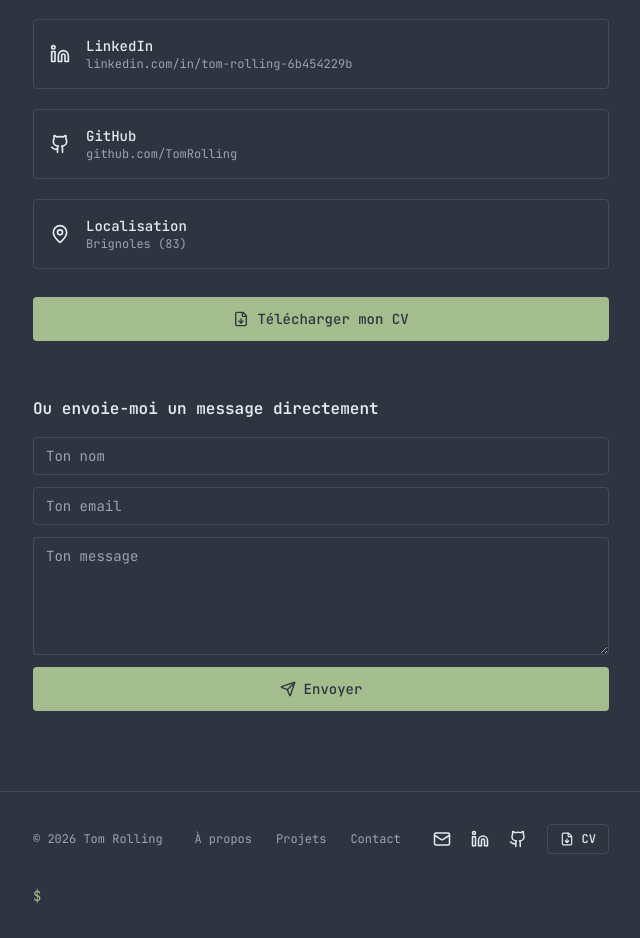
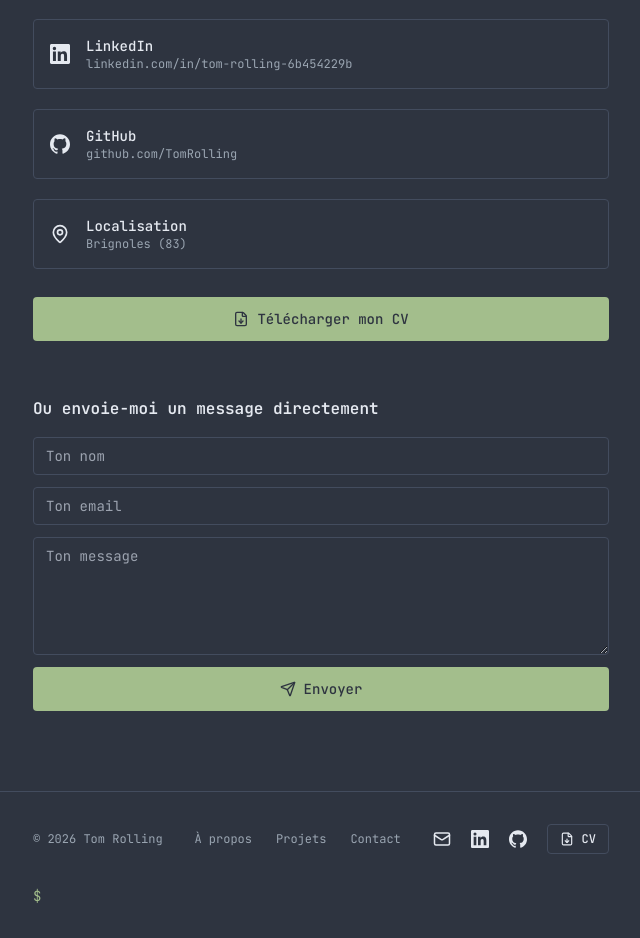
Before and after one commit to TomRolling/portfolio-dev, a Next.js app: page /contact in a window 1280 px wide. Shown: the part 443-1381 px from the top of the page, without its empty margins (319-959 px from the left). Built offline with nearby package versions, Linux system fonts and the light colour scheme; no server answers.

Commit message:
Fix icones GitHub/LinkedIn

```diff
--- a/app/contact/page.jsx
+++ b/app/contact/page.jsx
@@ -1,7 +1,8 @@
 "use client";
 
 import { useState } from "react";
-import { Linkedin, Mail, FileDown, MapPin, ArrowLeft, Send, Github } from "lucide-react";
+import { Mail, FileDown, MapPin, ArrowLeft, Send } from "lucide-react";
+import { GithubIcon, LinkedinIcon } from "@/components/icons/BrandIcons";
 import { palette, styleSheet } from "@/lib/theme";
 import { Reveal, SectionLabel } from "@/components/Reveal";
 import { SiteTopBar, SiteFooter } from "@/components/SiteChrome";
@@ -76,7 +77,7 @@
             className="icon-link flex items-center gap-4 py-4 px-4 rounded"
             style={{ border: `1px solid ${palette.border}` }}
           >
-            <Linkedin size={20} />
+            <LinkedinIcon size={20} />
             <div>
               <p className="text-sm font-medium" style={{ color: palette.text }}>LinkedIn</p>
               <p className="text-xs" style={{ color: palette.muted }}>linkedin.com/in/tom-rolling-6b454229b</p>
@@ -90,7 +91,7 @@
             className="icon-link flex items-center gap-4 py-4 px-4 rounded"
             style={{ border: `1px solid ${palette.border}` }}
           >
-            <Github size={20} />
+            <GithubIcon size={20} />
             <div>
               <p className="text-sm font-medium" style={{ color: palette.text }}>GitHub</p>
               <p className="text-xs" style={{ color: palette.muted }}>github.com/TomRolling</p>
--- a/components/SiteChrome.jsx
+++ b/components/SiteChrome.jsx
@@ -1,6 +1,7 @@
 "use client";
 
-import { Linkedin, Mail, FileDown, Github } from "lucide-react";
+import { Mail, FileDown } from "lucide-react";
+import { GithubIcon, LinkedinIcon } from "@/components/icons/BrandIcons";
 import { palette } from "@/lib/theme";
 
 export function SiteTopBar({ title = "tomrolling.dev" }) {
@@ -62,8 +63,8 @@
         </nav>
         <div className="flex items-center gap-5">
           <a href="mailto:tom.rolling.pro@gmail.com" aria-label="Email" className="icon-link"><Mail size={18} /></a>
-          <a href="https://www.linkedin.com/in/tom-rolling-6b454229b/" target="_blank" rel="noreferrer" aria-label="LinkedIn" className="icon-link"><Linkedin size={18} /></a>
-          <a href="https://github.com/TomRolling" target="_blank" rel="noreferrer" aria-label="GitHub" className="icon-link"><Github size={18} /></a>
+          <a href="https://www.linkedin.com/in/tom-rolling-6b454229b/" target="_blank" rel="noreferrer" aria-label="LinkedIn" className="icon-link"><LinkedinIcon size={18} /></a>
+          <a href="https://github.com/TomRolling" target="_blank" rel="noreferrer" aria-label="GitHub" className="icon-link"><GithubIcon size={18} /></a>
           <a
             href="/CV_Tom_Rolling.pdf"
             download
--- /dev/null
+++ b/components/icons/BrandIcons.jsx
@@ -0,0 +1,31 @@
+export function GithubIcon({ size = 20, style, className }) {
+  return (
+    <svg
+      width={size}
+      height={size}
+      viewBox="0 0 24 24"
+      fill="currentColor"
+      style={style}
+      className={className}
+      aria-hidden="true"
+    >
+      <path d="M12 .297c-6.63 0-12 5.373-12 12 0 5.303 3.438 9.8 8.205 11.385.6.113.82-.258.82-.577 0-.285-.01-1.04-.015-2.04-3.338.724-4.042-1.61-4.042-1.61-.546-1.387-1.333-1.756-1.333-1.756-1.089-.744.084-.729.084-.729 1.205.084 1.838 1.236 1.838 1.236 1.07 1.835 2.809 1.305 3.495.998.108-.776.417-1.305.76-1.605-2.665-.3-5.466-1.332-5.466-5.93 0-1.31.465-2.38 1.235-3.22-.135-.303-.54-1.523.105-3.176 0 0 1.005-.322 3.3 1.23.96-.267 1.98-.399 3-.405 1.02.006 2.04.138 3 .405 2.28-1.552 3.285-1.23 3.285-1.23.645 1.653.24 2.873.12 3.176.765.84 1.23 1.91 1.23 3.22 0 4.61-2.805 5.625-5.475 5.92.42.36.81 1.096.81 2.22 0 1.606-.015 2.896-.015 3.286 0 .315.21.69.825.57C20.565 22.092 24 17.592 24 12.297c0-6.627-5.373-12-12-12" />
+    </svg>
+  );
+}
+
+export function LinkedinIcon({ size = 20, style, className }) {
+  return (
+    <svg
+      width={size}
+      height={size}
+      viewBox="0 0 24 24"
+      fill="currentColor"
+      style={style}
+      className={className}
+      aria-hidden="true"
+    >
+      <path d="M20.447 20.452h-3.554v-5.569c0-1.328-.027-3.037-1.852-3.037-1.853 0-2.136 1.445-2.136 2.939v5.667H9.351V9h3.414v1.561h.046c.477-.9 1.637-1.85 3.37-1.85 3.601 0 4.267 2.37 4.267 5.455v6.286zM5.337 7.433a2.062 2.062 0 1 1 0-4.125 2.062 2.062 0 0 1 0 4.125zM7.119 20.452H3.554V9h3.565v11.452zM22.225 0H1.771C.792 0 0 .774 0 1.729v20.542C0 23.227.792 24 1.771 24h20.451C23.2 24 24 23.227 24 22.271V1.729C24 .774 23.2 0 22.222 0h.003z" />
+    </svg>
+  );
+}
--- a/package.json
+++ b/package.json
@@ -9,11 +9,11 @@
     "lint": "next lint"
   },
   "dependencies": {
-    "@supabase/supabase-js": "^2.45.4",
-    "lucide-react": "^1.39.0",
     "next": "^15.5.10",
     "react": "^19.1.5",
-    "react-dom": "^19.1.5"
+    "react-dom": "^19.1.5",
+    "lucide-react": "^1.0.0",
+    "@supabase/supabase-js": "^2.45.4"
   },
   "devDependencies": {
     "autoprefixer": "^10.4.19",
```
Also changed, not shown: 1 other file (tests, documents, lock files or other folders).
